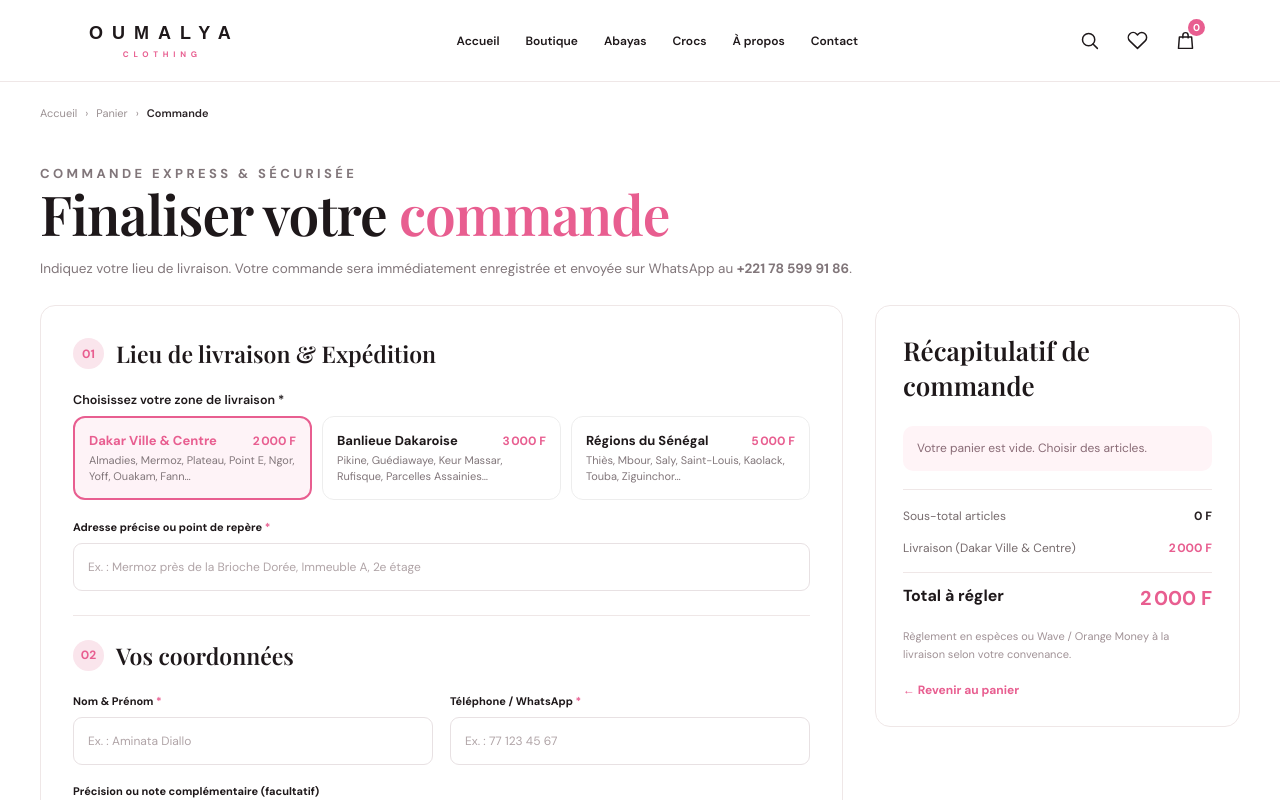
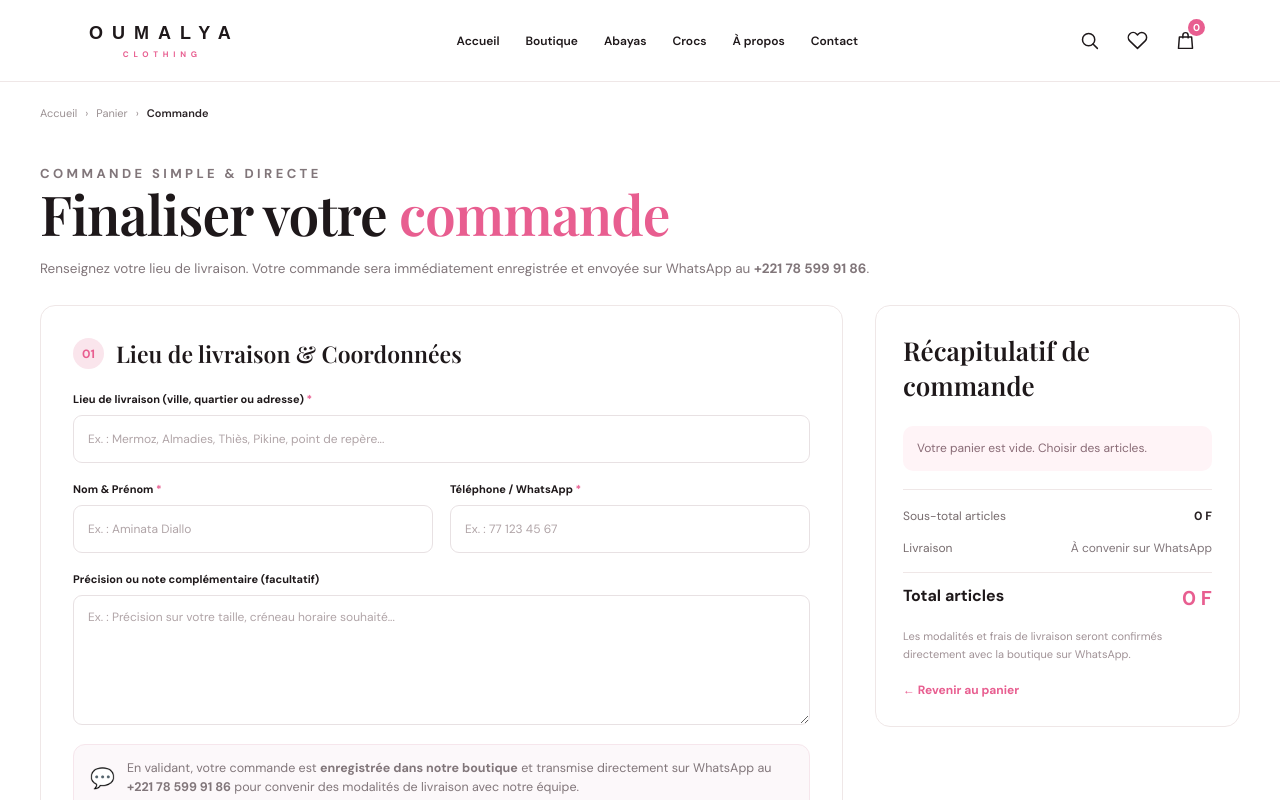
Before and after one commit to ashaady/oumalya, a Next.js app: page /commande in a window 1280 px wide. Shown: the top 800 px of the page. Built offline with nearby package versions, Linux system fonts and the light colour scheme.

Commit message:
refactor(commande): suppression du calcul automatique des frais, saisie simple du lieu de livraison et accord sur WhatsApp

```diff
--- a/app/commande/page.tsx
+++ b/app/commande/page.tsx
@@ -9,45 +9,21 @@ import { formatPrice } from '@/data/products';
 const OFFICIAL_WHATSAPP = '221785999186';
 const DISPLAY_WHATSAPP = '+221 78 599 91 86';
 
-type DeliveryZone = 'dakar' | 'banlieue' | 'regions';
-
-const ZONES: Record<DeliveryZone, { label: string; fee: number; sub: string }> = {
-  dakar: {
-    label: 'Dakar Ville & Centre',
-    fee: 2000,
-    sub: 'Almadies, Mermoz, Plateau, Point E, Ngor, Yoff, Ouakam, Fann…'
-  },
-  banlieue: {
-    label: 'Banlieue Dakaroise',
-    fee: 3000,
-    sub: 'Pikine, Guédiawaye, Keur Massar, Rufisque, Parcelles Assainies…'
-  },
-  regions: {
-    label: 'Régions du Sénégal',
-    fee: 5000,
-    sub: 'Thiès, Mbour, Saly, Saint-Louis, Kaolack, Touba, Ziguinchor…'
-  }
-};
-
 export default function CommandePage() {
   const { cartEntries, totalPrice, totalCount, clearCart, showToast } = useCart();
 
   const [nom, setNom] = useState('');
   const [telephone, setTelephone] = useState('');
-  const [zone, setZone] = useState<DeliveryZone>('dakar');
-  const [adresse, setAdresse] = useState('');
+  const [lieu, setLieu] = useState('');
   const [note, setNote] = useState('');
 
   const [isSubmitting, setIsSubmitting] = useState(false);
   const [confirmedOrder, setConfirmedOrder] = useState<{
     id: string;
     total: number;
-    deliveryFee: number;
+    lieu: string;
     whatsappMsg: string;
   } | null>(null);
-
-  const deliveryFee = ZONES[zone].fee;
-  const grandTotal = totalPrice + deliveryFee;
 
   const handleSubmit = async (e: React.FormEvent) => {
     e.preventDefault();
@@ -57,8 +33,8 @@ export default function CommandePage() {
       return;
     }
 
-    if (!nom.trim() || !telephone.trim() || !adresse.trim()) {
-      showToast('Veuillez remplir votre nom, téléphone et adresse de livraison.');
+    if (!nom.trim() || !telephone.trim() || !lieu.trim()) {
+      showToast('Veuillez renseigner votre nom, téléphone et lieu de livraison.');
       return;
     }
 
@@ -68,7 +44,7 @@ export default function CommandePage() {
       // 1. Generate clean order reference
       const orderRef = `ORD-2026-${Math.floor(1000 + Math.random() * 9000)}`;
 
-      // 2. Prepare items summary for WhatsApp
+      // 2. Prepare items list for WhatsApp
       const itemsList = cartEntries
         .map(
           item =>
@@ -78,8 +54,6 @@ export default function CommandePage() {
         )
         .join('\n');
 
-      const zoneInfo = ZONES[zone];
-
       // 3. Pre-formatted official WhatsApp message
       const whatsappMsg =
         `✨ *NOUVELLE COMMANDE OUMALYA CLOTHING* ✨\n` +
@@ -87,19 +61,17 @@ export default function CommandePage() {
         `📋 *Réf. Commande :* ${orderRef}\n\n` +
         `👤 *Cliente :* ${nom.trim()}\n` +
         `📞 *Téléphone / WhatsApp :* ${telephone.trim()}\n` +
-        `📍 *Lieu de livraison :* ${zoneInfo.label}\n` +
-        `🏠 *Adresse / Repère :* ${adresse.trim()}\n\n` +
+        `📍 *Lieu de livraison :* ${lieu.trim()}\n\n` +
         `🛍️ *Articles commandés :*\n` +
         `${itemsList}\n\n` +
         `━━━━━━━━━━━━━━━━━━━━━━━━━━\n` +
-        `💵 *Sous-total articles :* ${formatPrice(totalPrice)}\n` +
-        `🚚 *Frais de livraison :* ${formatPrice(deliveryFee)}\n` +
-        `💎 *TOTAL GÉNÉRAL :* ${formatPrice(grandTotal)}\n` +
+        `💎 *TOTAL ARTICLES :* ${formatPrice(totalPrice)}\n` +
+        `🚚 *Frais de livraison :* À convenir sur WhatsApp\n` +
         `━━━━━━━━━━━━━━━━━━━━━━━━━━\n` +
         (note.trim() ? `📝 *Note client :* ${note.trim()}\n━━━━━━━━━━━━━━━━━━━━━━━━━━\n` : '') +
-        `\nBonjour OUMALYA, je viens de valider ma commande sur le site officiel et souhaite convenir du créneau de livraison avec vous. Merci beaucoup ! ✨`;
+        `\nBonjour OUMALYA, je viens de valider ma commande sur le site internet et je souhaite confirmer les détails de livraison avec vous au *${lieu.trim()}*. Merci ! ✨`;
 
-      // 4. Save order in the database via /api/orders
+      // 4. Register order in database via /api/orders
       const splitNames = nom.trim().split(' ');
       const prenomPart = splitNames[0] || '';
       const nomPart = splitNames.slice(1).join(' ') || prenomPart;
@@ -113,9 +85,9 @@ export default function CommandePage() {
             prenom: prenomPart,
             nom: nomPart,
             telephone: telephone.trim(),
-            ville: zoneInfo.label,
-            adresse: adresse.trim(),
-            livraison: 'Livraison à domicile express',
+            ville: lieu.trim(),
+            adresse: lieu.trim(),
+            livraison: 'À convenir sur WhatsApp',
             note: note.trim()
           },
           items: cartEntries.map(x => ({
@@ -127,8 +99,8 @@ export default function CommandePage() {
             img: x.p.img || x.p.image
           })),
           subtotal: totalPrice,
-          deliveryFee: deliveryFee,
-          total: grandTotal,
+          deliveryFee: 0,
+          total: totalPrice,
           status: 'pending'
         })
       });
@@ -137,19 +109,19 @@ export default function CommandePage() {
       const waUrl = `https://wa.me/${OFFICIAL_WHATSAPP}?text=${encodeURIComponent(whatsappMsg)}`;
       window.open(waUrl, '_blank');
 
-      // 6. Record confirmation & clear cart
+      // 6. Set confirmation & clear cart
       setConfirmedOrder({
         id: orderRef,
-        total: grandTotal,
-        deliveryFee,
+        total: totalPrice,
+        lieu: lieu.trim(),
         whatsappMsg
       });
 
       clearCart();
-      showToast('Commande validée ! Redirection WhatsApp en cours…');
+      showToast('Commande enregistrée ! Redirection WhatsApp en cours…');
     } catch (err) {
       console.error(err);
-      showToast('Une erreur est survenue lors de l\'enregistrement');
+      showToast('Erreur lors de la validation de la commande');
     } finally {
       setIsSubmitting(false);
     }
@@ -159,7 +131,7 @@ export default function CommandePage() {
     if (!confirmedOrder) return;
     try {
       await navigator.clipboard.writeText(confirmedOrder.whatsappMsg);
-      showToast('Message de commande copié dans le presse-papier !');
+      showToast('Message de commande copié !');
     } catch {
       showToast('Sélectionnez et copiez le texte ci-dessous.');
     }
@@ -205,7 +177,7 @@ export default function CommandePage() {
             </h1>
 
             <p style={{ color: 'var(--muted)', fontSize: '14px', lineHeight: 1.7, maxWidth: '520px', margin: '0 auto 24px' }}>
-              Votre commande <strong style={{ color: 'var(--ink)' }}>#{confirmedOrder.id}</strong> a été enregistrée dans notre système et transmise directement à notre service client sur WhatsApp au <strong>{DISPLAY_WHATSAPP}</strong>.
+              Votre commande <strong style={{ color: 'var(--ink)' }}>#{confirmedOrder.id}</strong> pour une livraison à <strong style={{ color: 'var(--ink)' }}>{confirmedOrder.lieu}</strong> a bien été enregistrée et envoyée sur WhatsApp au <strong>{DISPLAY_WHATSAPP}</strong>.
             </p>
 
             <div
@@ -218,10 +190,13 @@ export default function CommandePage() {
                 display: 'inline-block'
               }}
             >
-              <div style={{ fontSize: '12px', color: 'var(--muted)' }}>Montant total de la commande :</div>
+              <div style={{ fontSize: '12px', color: 'var(--muted)' }}>Total des articles commandés :</div>
               <strong style={{ fontSize: '24px', color: 'var(--pink)', fontFamily: "'Playfair Display', Georgia, serif" }}>
                 {formatPrice(confirmedOrder.total)}
               </strong>
+              <div style={{ fontSize: '11.5px', color: 'var(--muted)', marginTop: '4px' }}>
+                Frais de livraison à convenir directement sur WhatsApp
+              </div>
             </div>
 
             <div style={{ display: 'flex', flexDirection: 'column', gap: '12px', alignItems: 'center' }}>
@@ -281,12 +256,12 @@ export default function CommandePage() {
         {/* Section Head */}
         <div className="section-head" style={{ margin: '14px 0 28px' }}>
           <div>
-            <p className="page-kicker">COMMANDE EXPRESS & SÉCURISÉE</p>
+            <p className="page-kicker">COMMANDE SIMPLE & DIRECTE</p>
             <h1 className="serif page-title">
               Finaliser votre <span className="highlight">commande</span>
             </h1>
             <p className="muted" style={{ fontSize: '13.5px' }}>
-              Indiquez votre lieu de livraison. Votre commande sera immédiatement enregistrée et envoyée sur WhatsApp au <strong>{DISPLAY_WHATSAPP}</strong>.
+              Renseignez votre lieu de livraison. Votre commande sera immédiatement enregistrée et envoyée sur WhatsApp au <strong>{DISPLAY_WHATSAPP}</strong>.
             </p>
           </div>
         </div>
@@ -295,73 +270,24 @@ export default function CommandePage() {
           {/* Main Checkout Form */}
           <div>
             <form id="orderForm" className="card checkout-form" onSubmit={handleSubmit}>
-              {/* Step 1: Lieu de Livraison */}
               <div className="checkout-step">
                 <span>01</span>
-                <h2>Lieu de livraison & Expédition</h2>
+                <h2>Lieu de livraison & Coordonnées</h2>
               </div>
 
-              <div style={{ marginBottom: '20px' }}>
-                <label style={{ display: 'block', fontSize: '12.5px', fontWeight: 600, marginBottom: '8px' }}>
-                  Choisissez votre zone de livraison <span>*</span>
-                </label>
-                <div style={{ display: 'grid', gridTemplateColumns: 'repeat(auto-fit, minmax(180px, 1fr))', gap: '10px' }}>
-                  {(Object.keys(ZONES) as DeliveryZone[]).map(key => {
-                    const z = ZONES[key];
-                    const isSelected = zone === key;
-                    return (
-                      <button
-                        type="button"
-                        key={key}
-                        onClick={() => setZone(key)}
-                        style={{
-                          textAlign: 'left',
-                          padding: '14px',
-                          borderRadius: '12px',
-                          border: isSelected ? '2px solid var(--pink)' : '1px solid var(--stroke)',
-                          background: isSelected ? '#fef3f7' : '#ffffff',
-                          cursor: 'pointer',
-                          transition: 'all 0.2s',
-                          position: 'relative'
-                        }}
-                      >
-                        <div style={{ display: 'flex', justifyContent: 'space-between', alignItems: 'center', marginBottom: '4px' }}>
-                          <strong style={{ fontSize: '13px', color: isSelected ? 'var(--pink)' : 'var(--ink)' }}>
-                            {z.label}
-                          </strong>
-                          <span style={{ fontSize: '12px', fontWeight: 700, color: 'var(--pink)' }}>
-                            {formatPrice(z.fee)}
-                          </span>
-                        </div>
-                        <small style={{ fontSize: '11px', color: 'var(--muted)', display: 'block', lineHeight: 1.4 }}>
-                          {z.sub}
-                        </small>
-                      </button>
-                    );
-                  })}
-                </div>
-              </div>
-
+              {/* Lieu de Livraison */}
               <div className="field">
-                <label htmlFor="adresse">
-                  Adresse précise ou point de repère <span>*</span>
+                <label htmlFor="lieu">
+                  Lieu de livraison (ville, quartier ou adresse) <span>*</span>
                 </label>
                 <input
-                  id="adresse"
-                  name="adresse"
-                  placeholder="Ex. : Mermoz près de la Brioche Dorée, Immeuble A, 2e étage"
+                  id="lieu"
+                  name="lieu"
+                  placeholder="Ex. : Mermoz, Almadies, Thiès, Pikine, point de repère..."
                   required
-                  value={adresse}
-                  onChange={e => setAdresse(e.target.value)}
+                  value={lieu}
+                  onChange={e => setLieu(e.target.value)}
                 />
-              </div>
-
-              <div className="separator" style={{ margin: '24px 0' }} />
-
-              {/* Step 2: Coordonnées Cliente */}
-              <div className="checkout-step">
-                <span>02</span>
-                <h2>Vos coordonnées</h2>
               </div>
 
               <div className="field-grid">
@@ -401,7 +327,7 @@ export default function CommandePage() {
                   id="note"
                   name="note"
                   rows={2}
-                  placeholder="Ex. : Merci de me contacter avant 15h, ou précision sur votre taille..."
+                  placeholder="Ex. : Précision sur votre taille, créneau horaire souhaité..."
                   value={note}
                   onChange={e => setNote(e.target.value)}
                 />
@@ -422,7 +348,7 @@ export default function CommandePage() {
               >
                 <div style={{ fontSize: '20px' }}>💬</div>
                 <div style={{ fontSize: '12.5px', color: 'var(--muted)', lineHeight: 1.5 }}>
-                  En validant, votre commande est <strong>enregistrée dans notre boutique</strong> et transmise directement sur WhatsApp au <strong>{DISPLAY_WHATSAPP}</strong> pour confirmation immédiate avec notre équipe.
+                  En validant, votre commande est <strong>enregistrée dans notre boutique</strong> et transmise directement sur WhatsApp au <strong>{DISPLAY_WHATSAPP}</strong> pour convenir des modalités de livraison avec notre équipe.
                 </div>
               </div>
 
@@ -485,17 +411,17 @@ export default function CommandePage() {
             </div>
 
             <div className="summary-line">
-              <span>Livraison ({ZONES[zone].label})</span>
-              <strong style={{ color: 'var(--pink)' }}>{formatPrice(deliveryFee)}</strong>
+              <span>Livraison</span>
+              <span style={{ color: 'var(--muted)', fontSize: '12px' }}>À convenir sur WhatsApp</span>
             </div>
 
             <div className="summary-line total" style={{ marginTop: '12px', paddingTop: '12px', borderTop: '1px solid var(--line)' }}>
-              <span>Total à régler</span>
-              <strong style={{ fontSize: '20px', color: 'var(--pink)' }}>{formatPrice(grandTotal)}</strong>
+              <span>Total articles</span>
+              <strong style={{ fontSize: '20px', color: 'var(--pink)' }}>{formatPrice(totalPrice)}</strong>
             </div>
 
             <p className="summary-notice" style={{ marginTop: '16px' }}>
-              Règlement en espèces ou Wave / Orange Money à la livraison selon votre convenance.
+              Les modalités et frais de livraison seront confirmés directement avec la boutique sur WhatsApp.
             </p>
 
             <Link href="/panier" className="small-link" style={{ marginTop: '18px' }}>
```
